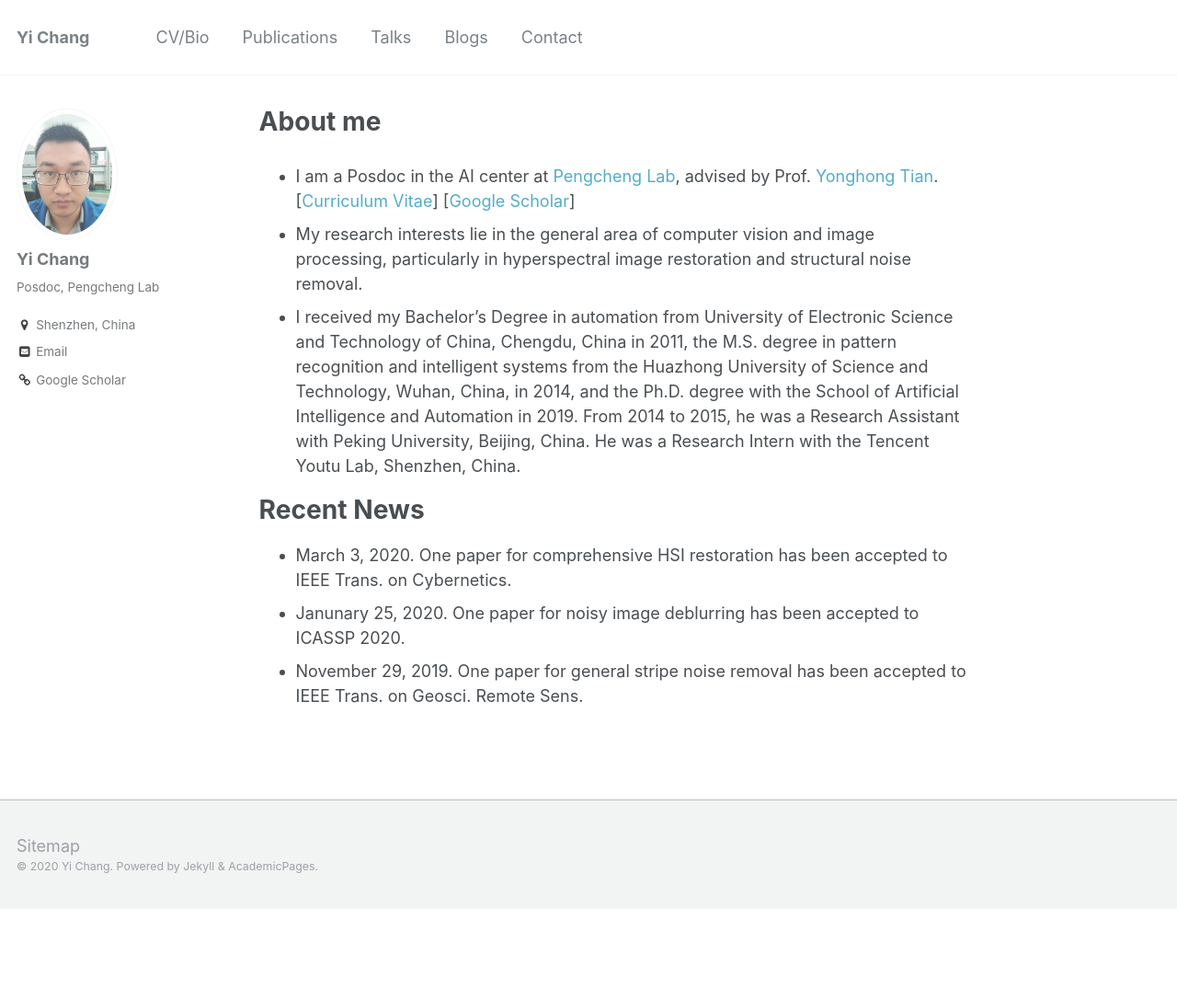
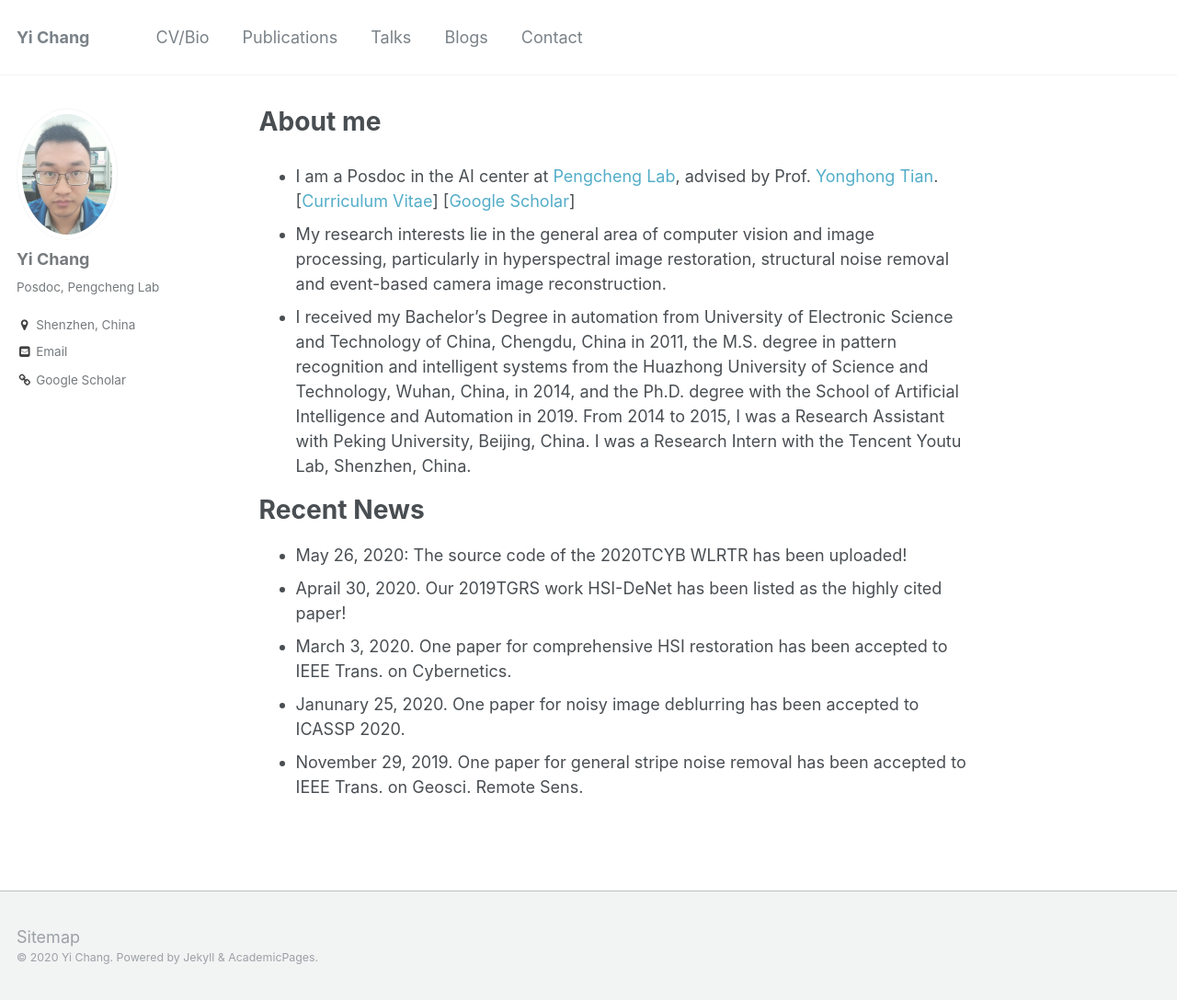
Before and after one commit to zhanwenchen/owuchangyuo.github.io, a Jekyll site: the page built from _pages/about.md, in a window 1280 px wide and 1087 px high. Shown: the whole window at 92% size. Built offline with Jekyll 4.4.1, drawn with Linux system fonts in a browser that asks for light colours.

Commit message:
Update about.md

```diff
--- a/_pages/about.md
+++ b/_pages/about.md
@@ -9,10 +9,13 @@ redirect_from:
 ---
 
 * I am a Posdoc in the AI center at [Pengcheng Lab](http://www.pcl.ac.cn/), advised by Prof. [Yonghong Tian](https://www.pkuml.org/staff/yhtian.html). [[Curriculum Vitae](https://github.com/owuchangyuo/owuchangyuo.github.io/blob/master/files/YiChang-CV.pdf)] [[Google Scholar](https://scholar.google.com.hk/citations?user=I1nZ67YAAAAJ&hl=en)]
-* My research interests lie in the general area of computer vision and image processing, particularly in hyperspectral image restoration and structural noise removal.
-* I received my Bachelor’s Degree in automation from University of Electronic Science and Technology of China, Chengdu, China in 2011,  the M.S. degree in pattern recognition and intelligent systems from the Huazhong University of Science and Technology, Wuhan, China, in 2014, and the Ph.D. degree with the School of Artificial Intelligence and Automation in 2019. From 2014 to 2015, he was a Research Assistant with Peking University, Beijing, China. He was a Research Intern with the Tencent Youtu Lab, Shenzhen, China.
+* My research interests lie in the general area of computer vision and image processing, particularly in hyperspectral image restoration, structural noise removal and event-based camera image reconstruction.
+* I received my Bachelor’s Degree in automation from University of Electronic Science and Technology of China, Chengdu, China in 2011,  the M.S. degree in pattern recognition and intelligent systems from the Huazhong University of Science and Technology, Wuhan, China, in 2014, and the Ph.D. degree with the School of Artificial Intelligence and Automation in 2019. From 2014 to 2015, I was a Research Assistant with Peking University, Beijing, China. I was a Research Intern with the Tencent Youtu Lab, Shenzhen, China.
 
 # Recent News
+
+* May 26, 2020: The source code of the 2020TCYB WLRTR has been uploaded!
+* Aprail 30, 2020. Our 2019TGRS work HSI-DeNet has been listed as the highly cited paper!
 * March 3, 2020. One paper for comprehensive HSI restoration has been accepted to IEEE Trans. on Cybernetics.
 * Janunary 25, 2020. One paper for noisy image deblurring has been accepted to ICASSP 2020.
 * November 29, 2019. One paper for general stripe noise removal has been accepted to IEEE Trans. on Geosci. Remote Sens.
```
